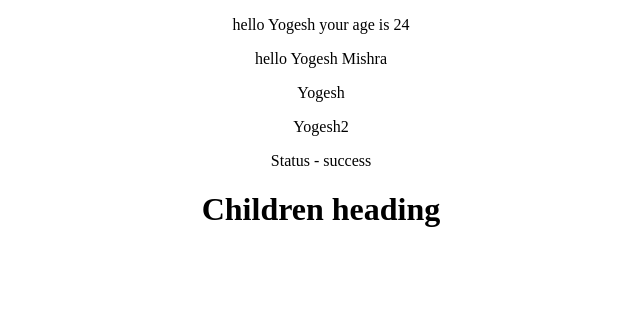
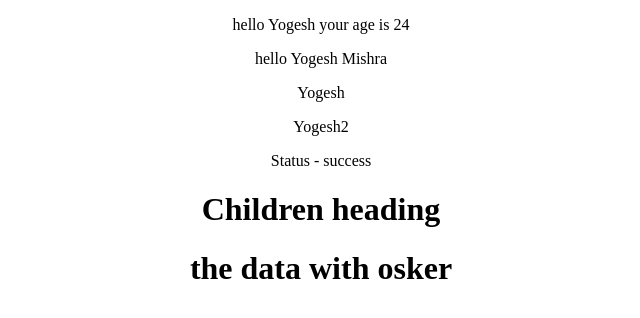
Before and after one commit to yogeshmishra667/tsx-react, a React (Create React App) app: page / in a window 1280 px wide. Shown: the top 318 px of the page, without its empty margins (319-959 px from the left). Built offline with nearby package versions, Linux system fonts and the light colour scheme.

Commit message:
user react component as children

```diff
--- a/src/App.tsx
+++ b/src/App.tsx
@@ -4,6 +4,7 @@ import Person from './Components/Person'
 import { PersonList } from './Components/PersonList'
 import { Status } from './Components/Status'
 import { Heading } from './Components/heading'
+import Osker from './Components/oskar'
 
 function App() {
   const personName = {
@@ -30,6 +31,9 @@ function App() {
       <PersonList name={personList} />
       <Status status="success" />
       <Heading>Children heading</Heading>
+      <Osker>
+        <Heading>the data with osker</Heading>
+      </Osker>
     </div>
   )
 }
--- /dev/null
+++ b/src/Components/oskar.tsx
@@ -0,0 +1,11 @@
+import React from 'react'
+
+type Props = {
+  children: React.ReactNode
+}
+
+const oskar = (props: Props) => {
+  return <div>{props.children}</div>
+}
+
+export default oskar
```
